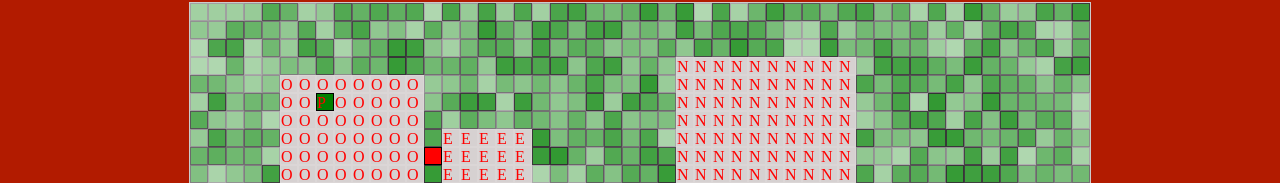
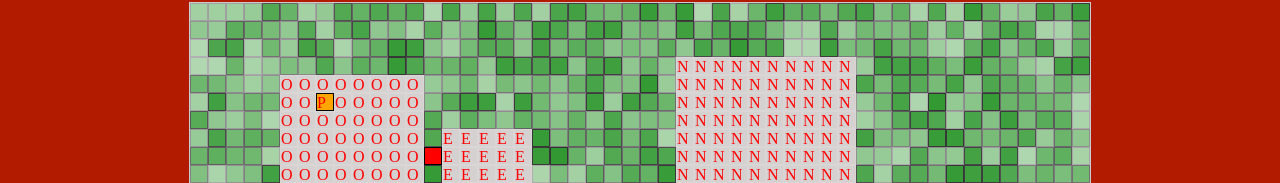
Before and after one commit to thisiswhale/Roguelike-Dungeon-Crawler, a React app: page / in a window 1280 px wide. Shown: the part 201-384 px from the top of the page. Built offline with nearby package versions, Linux system fonts and the light colour scheme.

Commit message:
Add attributes for cartisian coordinates and KeyPress binding

```diff
--- a/public/app.bundle.css
+++ b/public/app.bundle.css
@@ -25,6 +25,9 @@ html, body {
   border: 1px solid black;
   background: green; }
 
+.container .player {
+  background: orange; }
+
 .container .floor {
   background: #d6d1d1;
   border: 1px solid #dbd6d6; }
--- a/src/components/Main.js
+++ b/src/components/Main.js
@@ -36,8 +36,28 @@ export default class Main extends Component {
       mapGenerated: []
     };
   }
+  handleKeyPress = (e) => {
+    if (e.key == 'ArrowRight'){
+    console.log('right arrow pressed');
+      //player (x+1,y)
+    }
+    else if (e.key == 'ArrowLeft'){
+      console.log('Left arrow pressed');
+      //player (x-1,y)
+    }
+    else if (e.key == 'ArrowDown'){
+      console.log('Down arrow pressed');
+      //player (x,y-1)
+    }
+    else if (e.key == 'ArrowUp'){
+      console.log('up arrow pressed');
+      //player (x,y+1)
+    }
+  }
 
-
+  componentWillMount() {
+        document.addEventListener("keydown", this.handleKeyPress);
+    }
 
   render() {
     return (
@@ -45,11 +65,8 @@ export default class Main extends Component {
         <CharacterInfo
           data={this.explorer}
         />
-        {/* <Map
-          mapSize={this.mapSize[0]}
-          mapGenerated={this.state.mapGenerated}
-        /> */}
-        <DungeonMap / >
+        <DungeonMap
+        />
       </div>
     );
   }
--- a/src/components/children/DungeonMap.js
+++ b/src/components/children/DungeonMap.js
@@ -127,7 +127,9 @@ const createDungeon = () => {
     for (let j = 0; j < c.GRID_WIDTH; j++) {
       grid[i].push({
         type: 0,
-        opacity: _.random(0.3, 0.8)
+        opacity: _.random(0.3, 0.8),
+        x: i,
+        y: j
       });
     }
   }
@@ -156,7 +158,7 @@ const createDungeon = () => {
       for (let j = x; j < x + width; j++) {
         // the {} means that we are passing an object with 2 props, type and id
         //since we use ES6 we  dont need to say {type: type, id: id}
-        grid[i][j] = { type, id };
+        grid[i][j] = { type, id};
       }
     }
     return grid;
@@ -196,17 +198,18 @@ export default class DungeonMap extends Component {
 
   render() {
     let store = firstStore.dungeon;
-
     const cells = store.map((element, index) => {
       return (
         <div className='row' key={Date.now() + index}>
         {
-          element.map((cell, i) => {
+          element.map( (cell, i) => {
             return (
-              <div className={(
-                cell.type == 'floor' || cell.type == 'door') ? 'cell ' + cell.type : 'cell'}
+              <div className={
+                (cell.type == 'floor' || cell.type == 'door' || cell.type == 'player') ? 'cell ' + cell.type : 'cell'}
                 style={{opacity: cell.opacity}}
-                key={i}>
+                key={i}
+                x={cell.x}
+                y={cell.y}>
                 {cell.id}
               </div>);
           })
@@ -222,18 +225,3 @@ export default class DungeonMap extends Component {
     </div>)
   }
 };
-
-// handleKeyDown = (e) => {
-//   if (e.keyCode == 37){
-//
-//   }
-//   else if (e.keyCode == 38){
-//
-//   }
-//   else if (e.keyCode == 39){
-//
-//   }
-//   else if (e.keyCode == 40){
-//
-//   }
-// }
--- a/src/style.scss
+++ b/src/style.scss
@@ -65,6 +65,10 @@ html,body {
     background: green;
   }
 
+  .player {
+    background: orange;
+  }
+
   .floor {
     background: #d6d1d1;
     border: 1px solid lighten(#d6d1d1, 2%);
```
Also changed, not shown: public/bundle.js.
